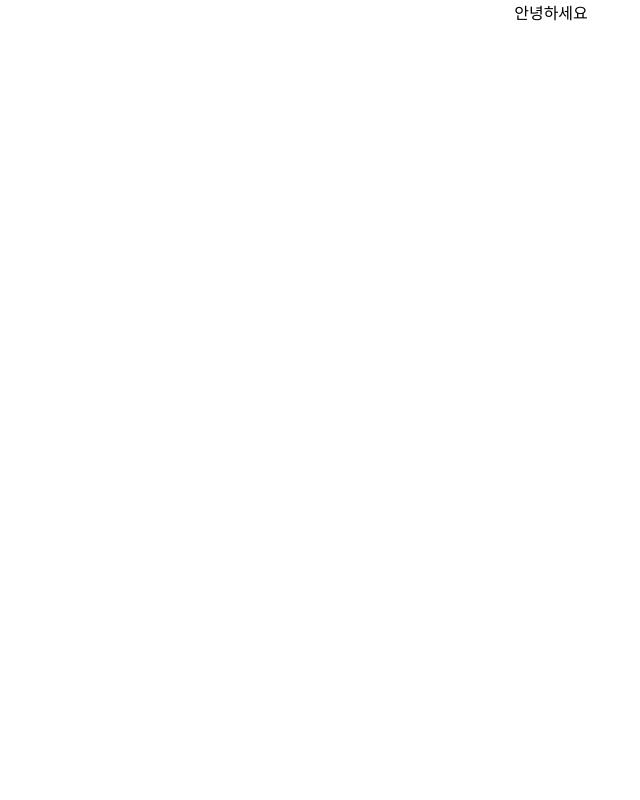
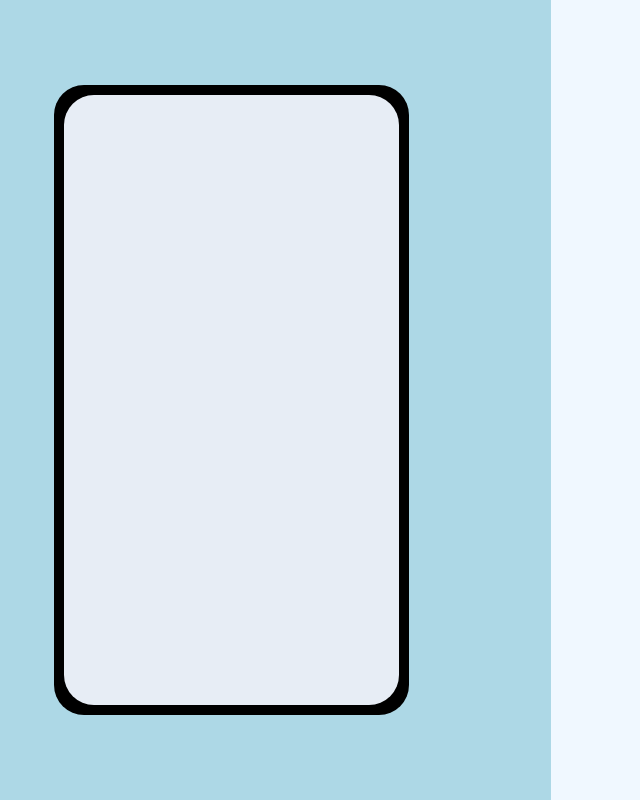
Before and after one commit to weatherAI-service/FE, a React (Create React App) app: page / in a window 1280 px wide. Shown: the whole page, without its empty margins (89-729 px from the left). Built offline with nearby package versions, Linux system fonts and the light colour scheme.

Commit message:
<Feat : 레이아웃 설정>

```diff
--- /dev/null
+++ b/src/components/LayOut.tsx
@@ -0,0 +1,47 @@
+import React from "react";
+import styled from "styled-components";
+
+const LayOut = () => {
+  return (
+    <div>
+      <MainPageContainer>
+        <FirstBoxContainer>
+          <FistContainer>
+            <SecondContainer></SecondContainer>
+          </FistContainer>
+        </FirstBoxContainer>
+      </MainPageContainer>
+    </div>
+  );
+};
+
+const MainPageContainer = styled.div`
+  background-color: aliceblue;
+  height: 100vh;
+`;
+const FirstBoxContainer = styled.div`
+  width: 50%;
+  background-color: lightblue;
+  height: 100vh;
+  display: flex;
+`;
+const FistContainer = styled.div`
+  width: 355px;
+  height: 630px;
+  background-color: black;
+  border-radius: 30px;
+  display: flex;
+  justify-content: center;
+  align-items: center;
+  margin: auto;
+`;
+const SecondContainer = styled.div`
+  width: 335px;
+  height: 610px;
+  background-color: #e7edf5;
+  border-radius: 30px;
+  display: flex;
+  justify-content: center;
+  align-items: center;
+`;
+export default LayOut;
--- a/src/pages/MainPage.tsx
+++ b/src/pages/MainPage.tsx
@@ -1,7 +1,12 @@
 import React from "react";
+import LayOut from "../components/LayOut";
 
 const MainPage = () => {
-  return <div>안녕하세요</div>;
+  return (
+    <>
+      <LayOut />
+    </>
+  );
 };
 
 export default MainPage;
```
